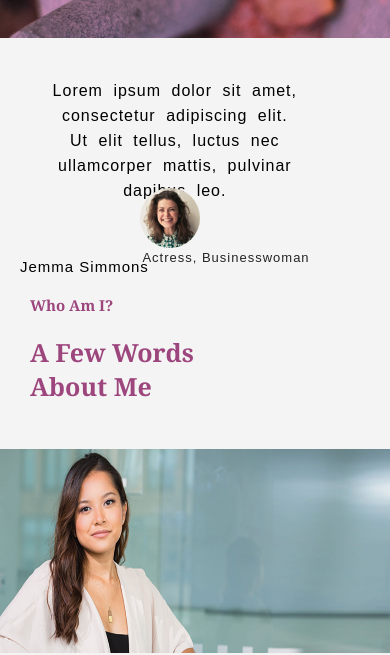
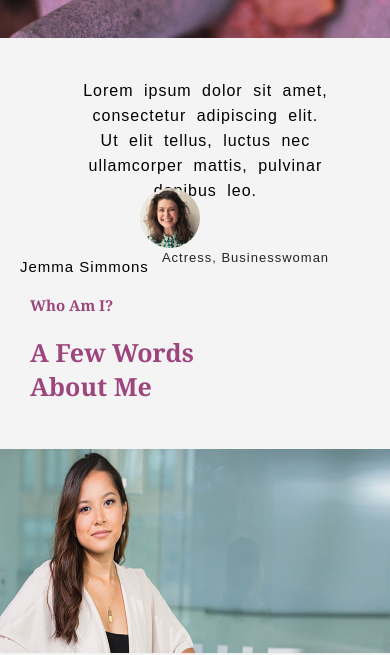
Before and after one commit to mubeenkhanbaloch71-sketch/Massage-and-SPA, a plain HTML site: page about.html in a window 390 px wide. Shown: the part 229-884 px from the top of the page. Drawn offline with Linux system fonts and the light colour scheme.

Commit message:
update media query

```diff
--- a/about.css
+++ b/about.css
@@ -549,7 +549,7 @@
 }
 .lorem-container{
 
-    width: 80%;
+    width: 90%;
     height: 200px;
     /* border: 1px solid red; */
 
@@ -558,6 +558,7 @@
     text-align: center;
     font-family: Arial, Helvetica, sans-serif;
     font-size: 16px;
+    padding-left: 30px;
     letter-spacing: 1px;
     line-height: 25px;
     word-spacing: 5px;
--- a/index.css
+++ b/index.css
@@ -664,7 +664,7 @@
     font-size: 16px;
 }
 #read-container{
- width: 100%;
+ width: 99%;
  height: 780px;
  background-color: #F4F4F4;
  border-top: 1px solid #F4F4F4;
```
